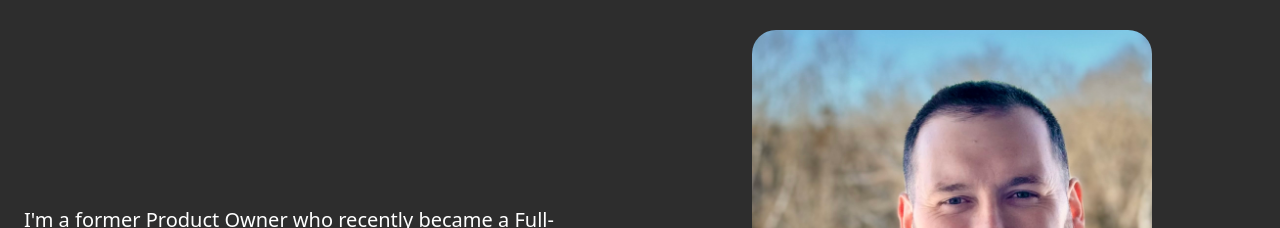
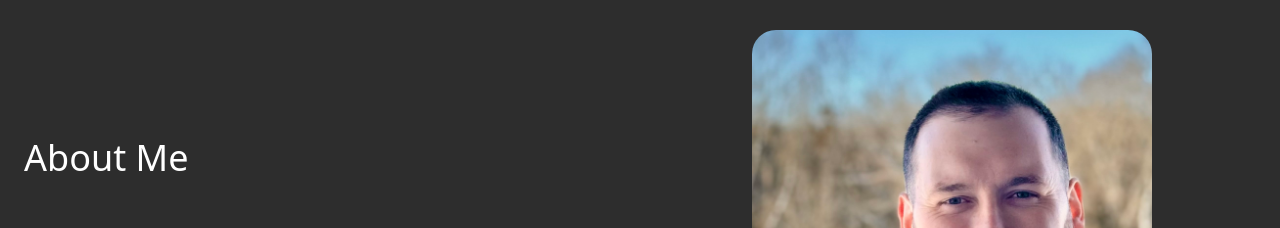
Before and after one commit to jwbw29/nextjs-portfolio, a Next.js app: page / in a window 1280 px wide. Shown: the part 920-1148 px from the top of the page. Built offline with nearby package versions, Linux system fonts and the light colour scheme.

Commit message:
Add "About Me" heading in about.js

```diff
--- a/components/about.js
+++ b/components/about.js
@@ -7,7 +7,10 @@ const AboutMe = () => {
     <div className="flex flex-col lg:flex-row min-h-screen gap-16 lg:gap-4 text-4xl py-24 ">
       {" "}
       <div className="flex flex-col lg:w-1/2 gap-12 justify-center">
-        <div className="flex flex-col items-center lg:items-start"></div>
+        <div className="flex flex-col items-center lg:items-start">
+          {" "}
+          <h2>{"About Me"}</h2>
+        </div>
         <p className="text-xl text-justify lg:text-left lg:pr-8">
           {
             "I'm a former Product Owner who recently became a Full-Stack Engineer. I have years of experience in Product Strategy and Development, learning from users and how to build a user-friendly product. I wanted to do more of the building myself and decided to become a full-stack engineer. I enjoy learning new and better ways to do things and then applying those skills to see an idea come to reality."
```
